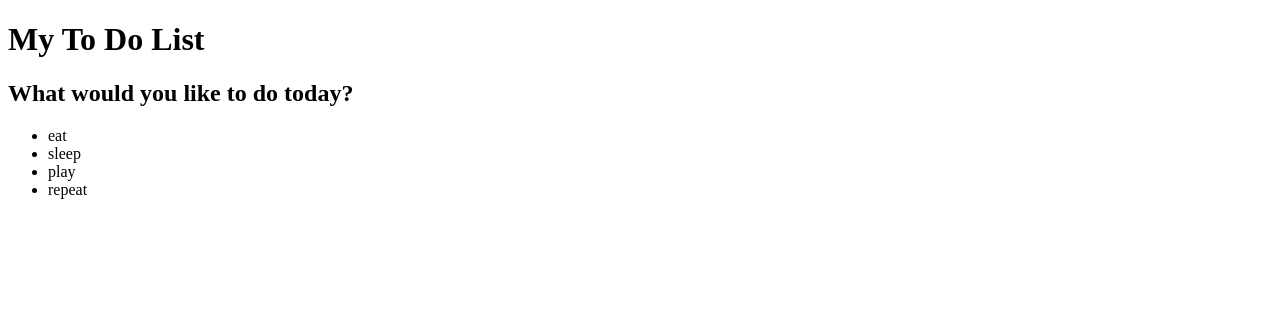
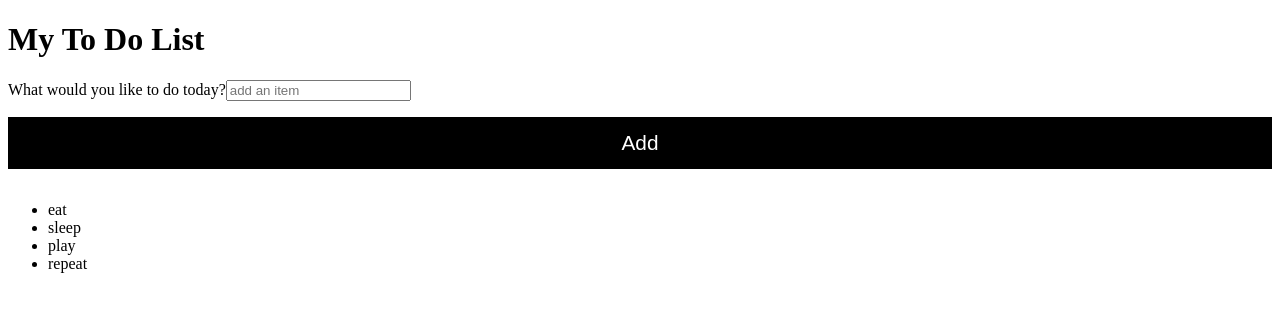
Before and after one commit to Yi-Jacob/angular-todo, an Angular app: page / in a window 1280 px wide. Shown: the top 312 px of the page. Built offline with nearby package versions, Linux system fonts and the light colour scheme.

Commit message:
added styling

```diff
--- a/src/app/app.component.css
+++ b/src/app/app.component.css
@@ -0,0 +1,56 @@
+body {
+  font-family: Helvetica, Arial, sans-serif;
+}
+
+.btn-wrapper {
+  /* flexbox */
+  display: flex;
+  flex-wrap: nowrap;
+  justify-content: space-between;
+}
+
+.btn {
+  color: #000;
+  background-color: #fff;
+  border: 2px solid #cecece;
+  padding: 0.35rem 1rem 0.25rem 1rem;
+  font-size: 1rem;
+}
+
+.btn:hover {
+  background-color: #ecf2fd;
+}
+
+.btn:active {
+  background-color: #d1e0fe;
+}
+
+.btn:focus {
+  outline: none;
+  border: black solid 2px;
+}
+
+.btn-primary {
+  color: #fff;
+  background-color: #000;
+  width: 100%;
+  padding: 0.75rem;
+  font-size: 1.3rem;
+  border: black solid 2px;
+  margin: 1rem 0;
+}
+
+.btn-primary:hover {
+  background-color: #444242;
+}
+
+.btn-primary:focus {
+  color: #000;
+  outline: none;
+  border: #000 solid 2px;
+  background-color: #d7ecff;
+}
+
+.btn-primary:active {
+  background-color: #212020;
+}
--- a/src/app/app.component.html
+++ b/src/app/app.component.html
@@ -1,6 +1,11 @@
 <div class="main">
   <h1>My To Do List</h1>
-  <h2>What would you like to do today?</h2>
+<label for="addItemInput">What would you like to do today?</label>
+
+<input #newItem placeholder="add an item" (keyup.enter)="addItem(newItem.value); newItem.value = ''"
+  class="lg-text-input" id="addItemInput" />
+
+<button class="btn-primary" (click)="addItem(newItem.value)">Add</button>
 
   <ul>
     <li *ngFor="let item of items">{{item.description}}</li>
```
